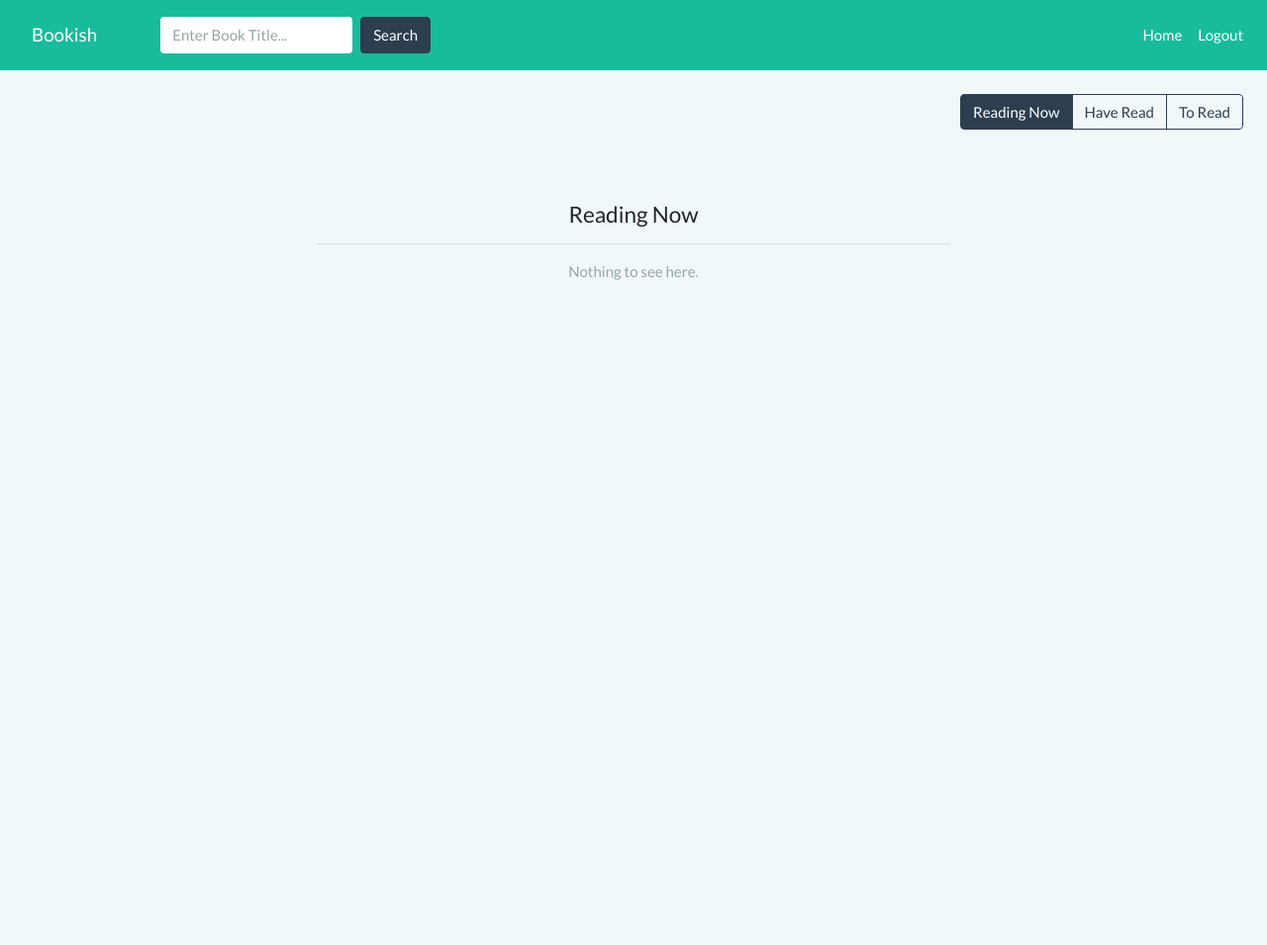
After one commit to Anees-Asghar/Bookish, a Flask app: template project/templates/test.html in a window 1280 px wide. The commit adds this page. Shown: the whole page at 99% size. Run offline with Flask 2, Linux system fonts and the light colour scheme; the template is opened without the code that fills it, so the values that code supplies are empty; some libraries are stand-ins or nearby versions.

Commit message:
minor appearance changes

```diff
--- a/project/static/css/styles.css
+++ b/project/static/css/styles.css
@@ -8,13 +8,16 @@ html {
 .login-img-col {
 	height: 100vh !important;
 }
+.login-register-form {
+	width: 60%;
+}
 .nav-link:hover {
 	color: #f5f5f5 !important;
 }
 .login-form {
 	margin-top: 100px !important;
 }
-.btn:focus, .btn:active {
+.btn:focus, .btn:active, button:focus, button:active {
 	outline: none !important;
 	box-shadow: none !important;
 }
@@ -45,8 +48,13 @@ html {
 
 @media (max-width: 768px) {
 	.book-detail-thumb img {
-  	/*border: 10px solid black !important;*/
 		width: 300px !important;
+	}
+	.login-register-form {
+		width: 75% !important;
+	}
+	.index-nav {
+		text-align: center !important;
 	}
 }
 
--- a/project/templates/auth/login.html
+++ b/project/templates/auth/login.html
@@ -15,7 +15,7 @@
         </div>
      {% endif %}
     {% endwith %}
-    <form method="post" action="{{ url_for('auth.login_post', next=next) }}" class="w-50 mx-auto login-form" autocomplete="off">
+    <form method="post" action="{{ url_for('auth.login_post', next=next) }}" class="login-register-form mx-auto login-form" autocomplete="off">
       <h3>Login</h3>
       <a href="{{ url_for('auth.signup') }}" class="text-muted">Don't already have an account? Register here.</a>
       <hr />
--- a/project/templates/auth/signup.html
+++ b/project/templates/auth/signup.html
@@ -15,7 +15,7 @@
         </div>
      {% endif %}
     {% endwith %}
-    <form method="post" action="{{ url_for('auth.signup_post') }}" class="w-50 mx-auto login-form" autocomplete="off">
+    <form method="post" action="{{ url_for('auth.signup_post') }}" class="login-register-form mx-auto login-form" autocomplete="off">
       <h3>Register</h3>
       <hr />
       <div class="form-group row">
--- a/project/templates/layout.html
+++ b/project/templates/layout.html
@@ -16,7 +16,7 @@
   </head>
   <body>
     <!-- Navbar -->
-    <nav class="navbar navbar-expand-lg navbar-dark bg-success">
+    <nav class="navbar navbar-expand-md navbar-dark bg-success">
       <a class="navbar-brand ml-3" href="{{ url_for('main.index') }}">Bookish</a>
       <button class="navbar-toggler" type="button" data-toggle="collapse" data-target="#navbarSupportedContent" aria-controls="navbarSupportedContent" aria-expanded="false" aria-label="Toggle navigation">
         <span class="navbar-toggler-icon"></span>
--- /dev/null
+++ b/project/templates/test.html
@@ -0,0 +1,195 @@
+
+<!DOCTYPE html>
+<html lang="en">
+  <head>
+    <!-- Required meta tags -->
+    <meta charset="utf-8">
+    <meta name="viewport" content="width=device-width, initial-scale=1, shrink-to-fit=no">
+
+    <!-- Bootstrap CSS -->
+    <link rel="stylesheet" href="https://stackpath.bootstrapcdn.com/bootstrap/4.5.2/css/bootstrap.min.css" integrity="sha384-JcKb8q3iqJ61gNV9KGb8thSsNjpSL0n8PARn9HuZOnIxN0hoP+VmmDGMN5t9UJ0Z" crossorigin="anonymous">
+    <link rel="stylesheet" href="https://stackpath.bootstrapcdn.com/bootswatch/4.5.2/flatly/bootstrap.min.css" integrity="sha384-qF/QmIAj5ZaYFAeQcrQ6bfVMAh4zZlrGwTPY7T/M+iTTLJqJBJjwwnsE5Y0mV7QK" crossorigin="anonymous">
+    <link rel="stylesheet" href="https://stackpath.bootstrapcdn.com/font-awesome/4.7.0/css/font-awesome.min.css" integrity="sha384-wvfXpqpZZVQGK6TAh5PVlGOfQNHSoD2xbE+QkPxCAFlNEevoEH3Sl0sibVcOQVnN" crossorigin="anonymous">
+    <link rel="stylesheet" href="../static/css/styles.css">
+
+<style type="text/css">
+  body {background-color: #F1F8FA !important;}
+</style>
+
+
+    <title>Bookish | Home</title>
+  </head>
+  <body>
+    <!-- Navbar -->
+    <nav class="navbar navbar-expand-lg navbar-dark bg-success">
+      <a class="navbar-brand ml-3" href="/">Bookish</a>
+      <button class="navbar-toggler" type="button" data-toggle="collapse" data-target="#navbarSupportedContent" aria-controls="navbarSupportedContent" aria-expanded="false" aria-label="Toggle navigation">
+        <span class="navbar-toggler-icon"></span>
+      </button>
+
+      <div class="collapse navbar-collapse" id="navbarSupportedContent">
+        <form class="form-inline my-2 my-lg-0 mr-auto ml-lg-5" method="GET" action="/search?query_string=">
+          <input name="query_string" class="form-control mr-sm-2 border-0" type="search" placeholder="Enter Book Title..." value="" aria-label="Search" autocomplete="off">
+          <button class="btn btn-primary my-2 my-sm-0" type="submit">Search</button>
+        </form>
+        <ul class="navbar-nav ml-3">
+
+          <li class="nav-item">
+            <a class="nav-link" href="/">Home</a>
+          </li>
+          <li class="nav-item">
+            <a class="nav-link" href="/logout">Logout</a>
+          </li>
+
+        </ul>
+      </div>
+    </nav>
+    <!-- End Navbar -->
+
+
+<div>
+
+
+
+
+
+<!--   <ul class="nav nav-tabs">
+    <li class="nav-item">
+      <a class="nav-link active" data-toggle="tab" href="#reading_now">Reading Now</a>
+    </li>
+    <li class="nav-item">
+      <a class="nav-link" data-toggle="tab" href="#have_read">Have Read</a>
+    </li>
+    <li class="nav-item">
+      <a class="nav-link" data-toggle="tab" href="#to_read">To Read</a>
+    </li>
+  </ul> -->
+  <div class="index-nav text-right p-4">
+    <div class="btn-group rounded overflow-hidden">
+      <a href="#reading_now" data-toggle="tab" class="btn btn-tab btn-outline-primary active">Reading Now</a>
+      <a href="#have_read" data-toggle="tab" class="btn btn-tab btn-outline-primary">Have Read</a>
+      <a href="#to_read" data-toggle="tab" class="btn btn-tab btn-outline-primary">To Read</a>
+    </div>
+  </div>
+
+  <div id="myTabContent" class="tab-content">
+    <div id="reading_now" class="tab-pane fade active show col-10 col-md-8 col-lg-6 mx-auto px-0 py-5 text-center" style="min-height: 100vh;">
+      <h4>Reading Now</h4>
+      <hr>
+
+
+      <p class="text-muted">
+          Nothing to see here.
+      </p>
+
+    </div>
+
+    <div id="have_read" class="tab-pane fade col-10 col-md-8 col-lg-6 mx-auto px-0 py-5 text-center" style="min-height: 100vh;">
+      <h4>Have Read</h4>
+      <hr>
+
+
+      <div class="row m-0 my-5 p-0">
+
+
+        <div class="booktile col-6 col-sm-4 col-xl-3">
+          <img src="http://books.google.com/books/content?id=SGAZdjNfruYC&amp;printsec=frontcover&amp;img=1&amp;zoom=1&amp;imgtk=AFLRE70rUGCt48zfqePLKk2ZW72L7sT7me-U5t64f6xI0_iUH7A57GX978d2tpgAdWkLBmsTLYZoVpj6lDk-iy7oxqVu35Jbt4qUEY71pstTgkEI8VpeAl1qjXQjZBzEIGZjdM-SIK41&amp;source=gbs_api" style="height: 265px;">
+          <div class="booktile-overlay p-3">
+            <p class="text-light text-left">
+              Animal Farm <br>
+              <span class="small">
+                <em>George Orwell</em>
+              </span>
+            </p>
+              <a href="/detail/SGAZdjNfruYC" role="button" class="btn btn-success border-0 rounded" title="More Info on this Book.">View</a>
+          </div>
+        </div>
+
+        <div class="booktile col-6 col-sm-4 col-xl-3">
+          <img src="http://books.google.com/books/content?id=vaDa9gd1IqEC&amp;printsec=frontcover&amp;img=1&amp;zoom=1&amp;edge=curl&amp;imgtk=AFLRE71YM41jv0Qos6TM80PO_1lxPwX_59t2A1eWn2ZJmMAyWKZiD3mAawIYECIBZNw0lHD8SpEtR9D-jM8anpxEX779tnuKsRiG1jw_fcebuRePA8U_4YN0bl2x36MrpbCHJ8CvDxWb&amp;source=gbs_api" style="height: 265px;">
+          <div class="booktile-overlay p-3">
+            <p class="text-light text-left">
+              Nineteen Eighty-Four (1984) <br>
+              <span class="small">
+                <em>George Orwell, Matthew Dunster</em>
+              </span>
+            </p>
+              <a href="/detail/vaDa9gd1IqEC" role="button" class="btn btn-success border-0 rounded" title="More Info on this Book.">View</a>
+          </div>
+        </div>
+
+
+      </div>
+
+    </div>
+
+    <div id="to_read" class="tab-pane fade col-10 col-md-8 col-lg-6 mx-auto px-0 py-5 text-center" style="min-height: 100vh;">
+      <h4>To Read</h4>
+      <hr>
+
+
+      <p class="text-muted">
+          Nothing to see here.
+      </p>
+
+    </div>
+  </div>
+
+<!-- Modal -->
+<div class="modal fade" id="reviewModal" tabindex="-1" role="dialog" aria-labelledby="exampleModalCenterTitle" aria-hidden="true">
+  <div class="modal-dialog modal-dialog-centered" role="document">
+    <div class="modal-content">
+        <div class="modal-body text-center">
+          <button type="button" class="close" data-dismiss="modal" aria-label="Close">
+            <span aria-hidden="true">&times;</span>
+          </button>
+          <h4 class="modal-title" id="exampleModalLongTitle">Rating and Review</h4>
+          <form method="post" action="/add-relation">
+
+            <input type="hidden" name="relation" value="have_read" />
+            <input type="hidden" id="modalBookID" name="book_id" value="" />
+
+            <div class="row justify-content-center my-3">
+              <fieldset class="rating">
+                <input type="radio" id="star5" name="rating" value="5" />
+                <label class = "full" for="star5" title="Awesome - 5 stars"></label>
+                <input type="radio" id="star4half" name="rating" value="4.5" />
+                <label class="half" for="star4half" title="Pretty good - 4.5 stars"></label>
+                <input type="radio" id="star4" name="rating" value="4" />
+                <label class = "full" for="star4" title="Pretty good - 4 stars"></label>
+                <input type="radio" id="star3half" name="rating" value="3.5" />
+                <label class="half" for="star3half" title="Meh - 3.5 stars"></label>
+                <input type="radio" id="star3" name="rating" value="3" />
+                <label class = "full" for="star3" title="Meh - 3 stars"></label>
+                <input type="radio" id="star2half" name="rating" value="2.5" />
+                <label class="half" for="star2half" title="Kinda bad - 2.5 stars"></label>
+                <input type="radio" id="star2" name="rating" value="2" />
+                <label class = "full" for="star2" title="Kinda bad - 2 stars"></label>
+                <input type="radio" id="star1half" name="rating" value="1.5" />
+                <label class="half" for="star1half" title="Meh - 1.5 stars"></label>
+                <input type="radio" id="star1" name="rating" value="1" />
+                <label class = "full" for="star1" title="Sucks big time - 1 star"></label>
+                <input type="radio" id="starhalf" name="rating" value="0.5" />
+                <label class="half" for="starhalf" title="Sucks big time - 0.5 stars"></label>
+              </fieldset>
+            </div>
+            <div class="form-group">
+              <textarea class="form-control" rows=5 name="review" placeholder="How'd you like it?"></textarea>
+            </div>
+            <button type="submit" class="btn btn-success pull-right">Submit</button>
+          </form>
+        </div>
+    </div>
+  </div>
+</div>
+
+
+    <!-- Optional JavaScript -->
+    <!-- jQuery first, then Popper.js, then Bootstrap JS -->
+    <script src="https://code.jquery.com/jquery-3.5.1.slim.min.js" integrity="sha384-DfXdz2htPH0lsSSs5nCTpuj/zy4C+OGpamoFVy38MVBnE+IbbVYUew+OrCXaRkfj" crossorigin="anonymous"></script>
+    <script src="https://cdn.jsdelivr.net/npm/popper.js@1.16.1/dist/umd/popper.min.js" integrity="sha384-9/reFTGAW83EW2RDu2S0VKaIzap3H66lZH81PoYlFhbGU+6BZp6G7niu735Sk7lN" crossorigin="anonymous"></script>
+    <script src="https://stackpath.bootstrapcdn.com/bootstrap/4.5.2/js/bootstrap.min.js" integrity="sha384-B4gt1jrGC7Jh4AgTPSdUtOBvfO8shuf57BaghqFfPlYxofvL8/KUEfYiJOMMV+rV" crossorigin="anonymous"></script>
+
+    <script src="../static/js/app.js"></script>
+  </body>
+</html>
```
Also changed, not shown: project/templates/main/index.html (+4 -15 lines). Lines whose indentation alone changed are shown as unchanged.
